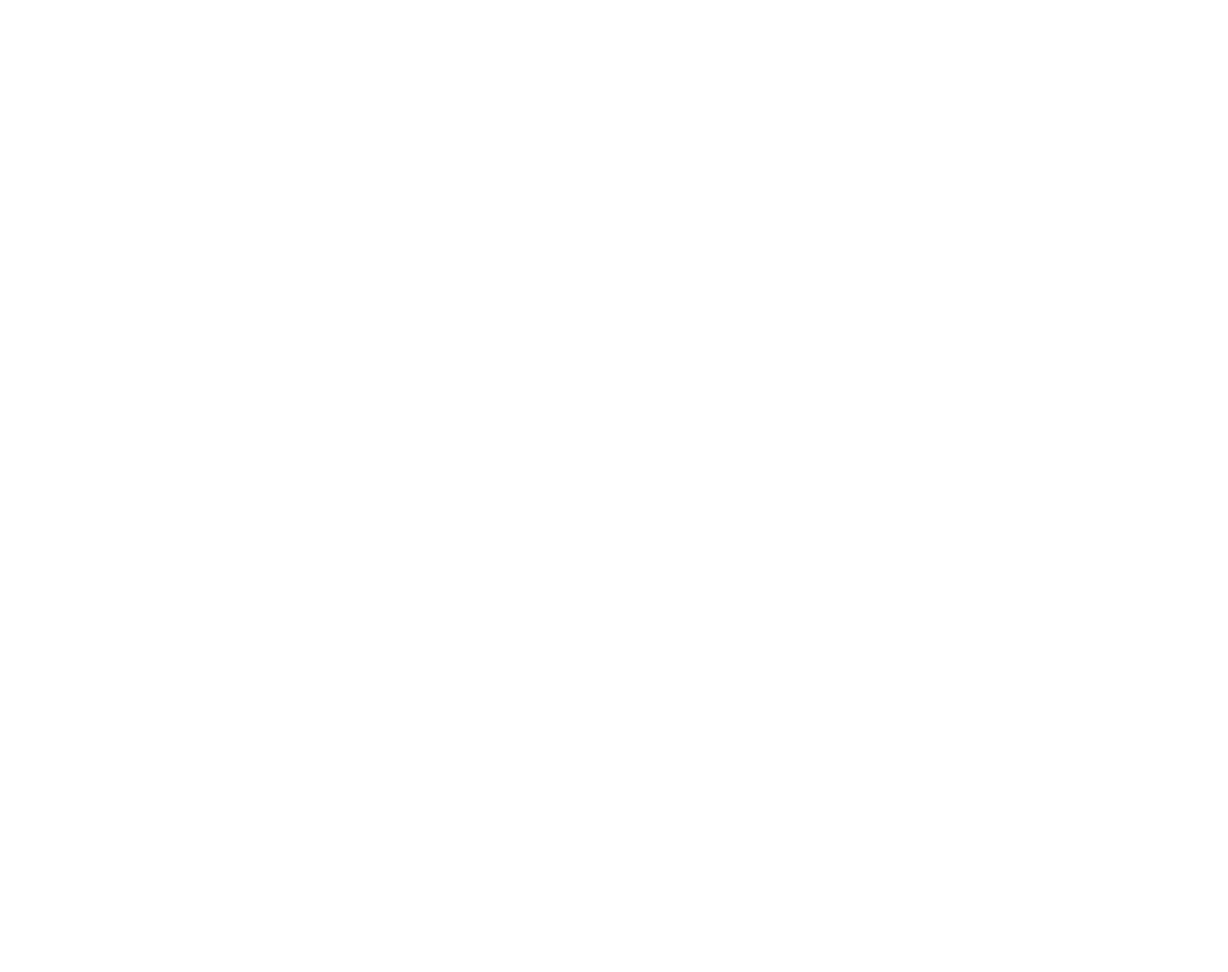
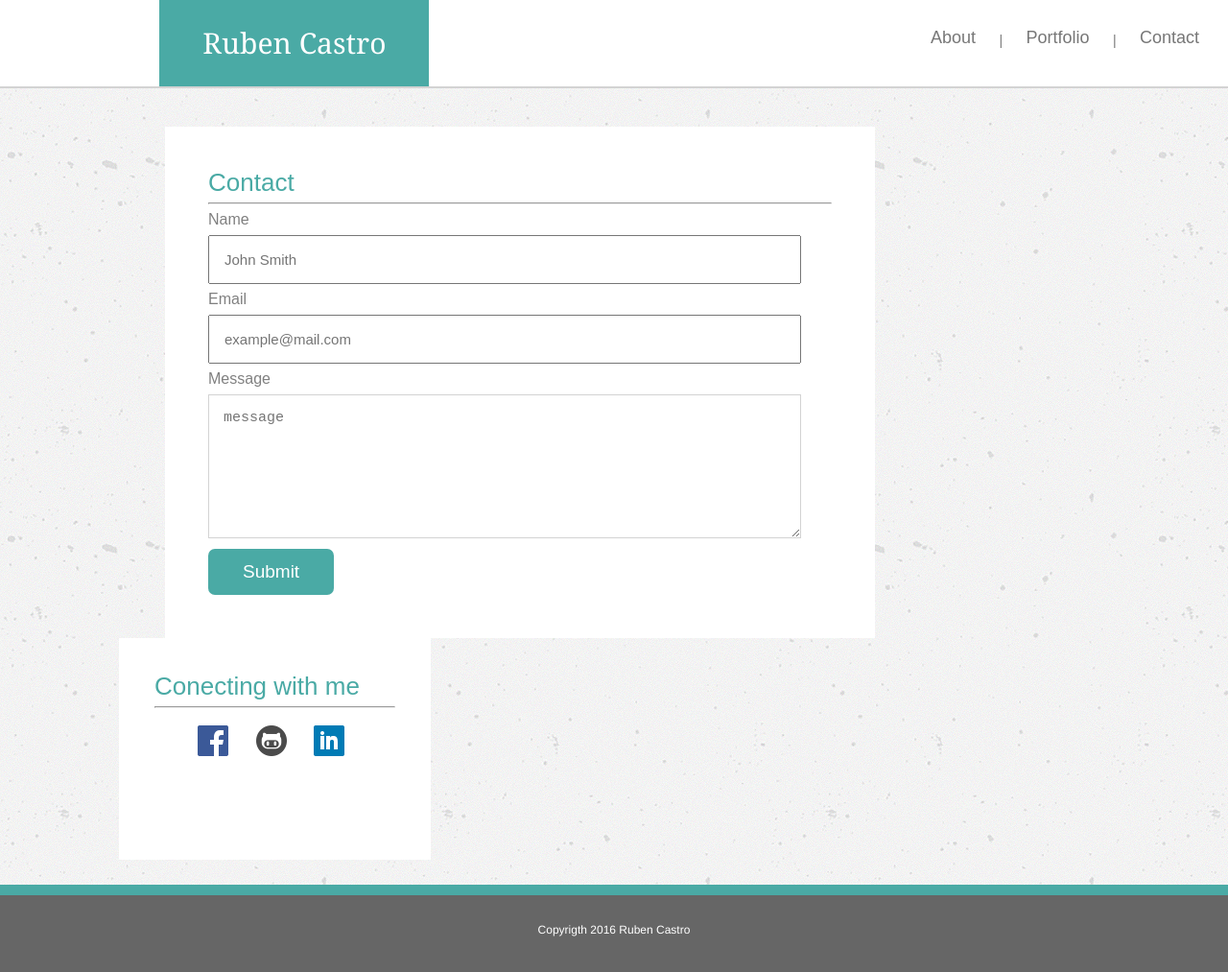
Before and after one commit to Rubenjose2/Basic-Portfolio, a plain HTML site: page contact.html in a window 1280 px wide. Shown: the whole page at 96% size. Before the commit the page ends 800 px from the top, so only its background shows below. Drawn offline with Linux system fonts and the light colour scheme.

Commit message:
Final Version

```diff
--- a/assets/style.css
+++ b/assets/style.css
@@ -9,6 +9,7 @@ body{
 	width: 100%;
 	height: 90px;
 	float: left;
+	border-bottom: 2px solid lightgray;
 }
 #portfolio_name{
     border: 0px;
@@ -76,21 +77,7 @@ h1{
     margin: 0px 0px 0px 7%;
     padding: 37px;
 }
-#Footer{
-    padding: 30px 0px 0px 0px;
-    background-color: #666666;
-    width: 100%;
-    height: 50px;
-    float: left;
-    font-size: 12px;
-    text-align: center;
-    color: white;
-    font-family: Helvetica Neue;
-    border-top: #4aaaa5;
-    border-top-width: 11px;
-    border-style: solid;
-    margin: 2% 0px 0px 0px;
-}
+
 #icons_section{
 	display: flex;
     width: 153px;
@@ -130,3 +117,62 @@ display: flex;
     text-align: center;
     top: 116px;
 }
+
+#form_container{
+	border: 0px;
+    margin: 0px 0px 0px 11%;
+    padding: 45px;
+    background-color: white;
+    width: 650px;
+    float: left;
+    font-family: arial;
+    color: gray;
+}
+
+input[type=text]{
+    margin: 8px 0;
+    box-sizing: border-box;
+    width: 95%;
+    padding: 15px;
+    font-size: 15px;
+}
+input[type=email]{
+    margin: 8px 0;
+    box-sizing: border-box;
+    width: 95%;
+    padding: 15px;
+    font-size: 15px;
+}
+input[type=submit]{
+    background-color: #4aaaa5;
+    color: white;
+    font-size: 19px;
+    text-decoration: none;
+    border: 0px none;
+    padding: 13px 36px;
+    border-radius: 7px;
+}
+.memo{
+    margin: 8px 0;
+    box-sizing: border-box;
+    width: 95%;
+    padding: 15px;
+    font-size: 15px;
+    height: 150px;
+    border-color: lightgray;
+}
+#Footer{
+    padding: 30px 0px 0px 0px;
+    background-color: #666666;
+    width: 100%;
+    height: 50px;
+    float: left;
+    font-size: 12px;
+    text-align: center;
+    color: white;
+    font-family: Helvetica Neue;
+    border-top: #4aaaa5;
+    border-top-width: 11px;
+    border-style: solid;
+    margin: 2% 0px 0px 0px;
+}
--- a/contact.html
+++ b/contact.html
@@ -0,0 +1,62 @@
+<!DOCTYPE html>
+<html lang="en">
+<head>
+	<meta charset="utf-8">
+
+	<title>Basic Portfolio Ruben Castro</title>
+	<link rel="stylesheet" type="text/css" href="assets/reset.css">
+	<link rel="stylesheet" type="text/css" href="assets/style.css">
+</head>
+<body>
+<!--Division containing the Header-->
+<section id="header">
+	<div id="portfolio_name">
+	<h2>Ruben Castro</h2>
+	</div>
+
+	<div id="menu">
+		<a href="index.html">About</a>
+		<p>|</p>
+		<a href="portfolio.html">Portfolio</a>
+		<p>|</p>
+		<a href="contact.html">Contact</a>
+	</div>
+</section>
+<!--form section -->
+<div class="main_section">
+	<div id="form_container">
+	<h1>Contact</h1>
+	<hr>
+		<form action="/thanks.html">
+    		Name<br>
+    		<input type="text" filename="name" placeholder="John Smith"><br>
+			Email<br>
+			<input type="email" filename="email" placeholder="example@mail.com"><br>
+  			Message<br>
+    		<textarea class="memo" placeholder="message"></textarea>
+    		<br>
+    		<input type="submit" value="Submit">
+		</form>
+	</div>
+
+
+
+
+<!--connecting with me section-->
+	<div id="contact">
+	<h1>Conecting with me</h1>
+	<hr>
+	<!--Contaner social icons-->
+	<section id="icons_section">
+		<a href="https://www.facebook.com/ruben.castro.wagner"><img src="assets/facebook.png"></a>
+		<a href="https://github.com/Rubenjose2"><img src="assets/github.png"></a>
+		<a href="https://www.linkedin.com/in/ruben-castro-838a8a2a/"><img src="assets/linkin.png"></a>
+	</section>
+	</div>
+</div>
+<!--Footer-->
+<div id="Footer">
+Copyrigth 2016 Ruben Castro
+</div>
+</body>
+</html>
```
